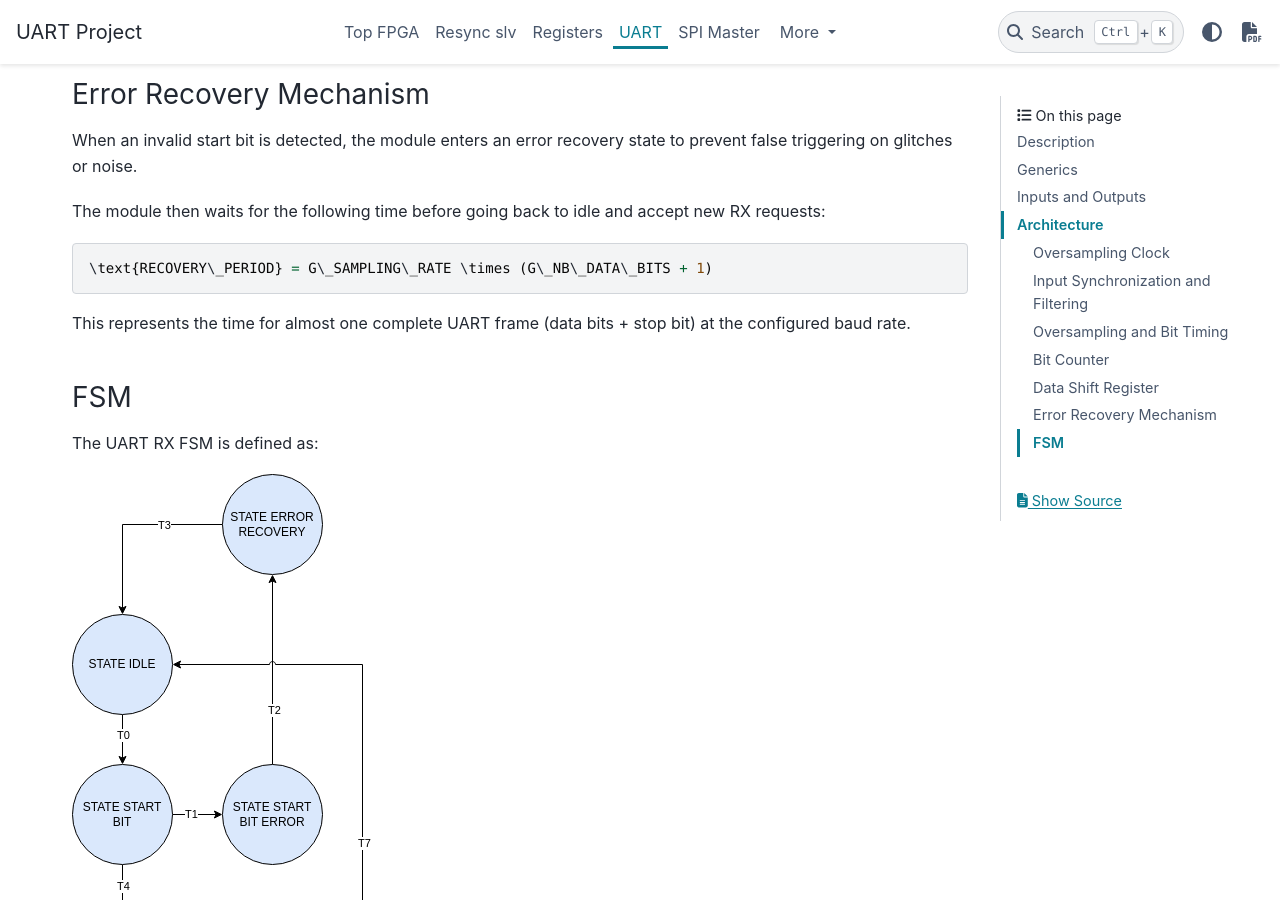
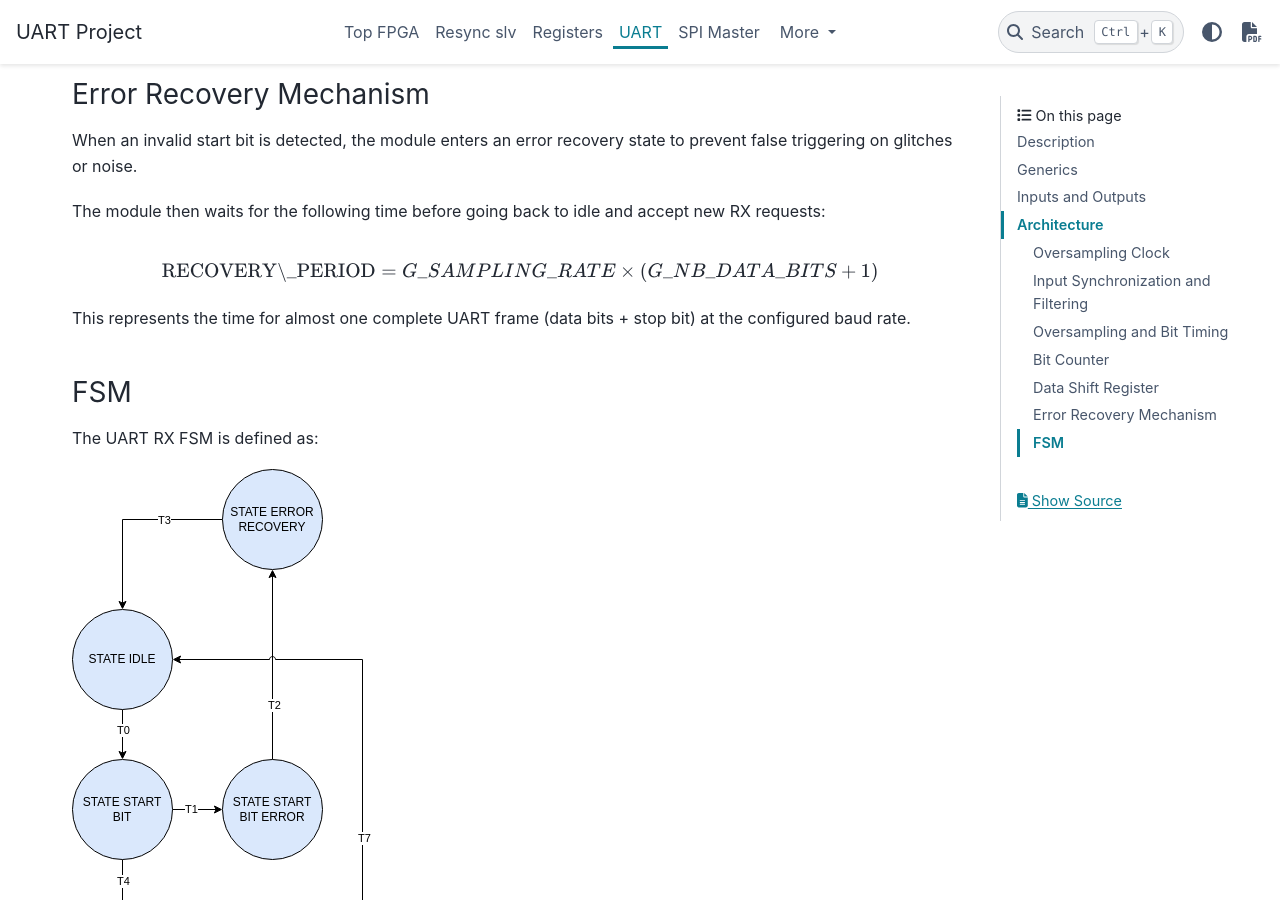
Before and after one commit to CharrierTim/uart, a Sphinx documentation site: the page built from docs/source/modules/uart_rx.rst, in a window 1280 px wide and 900 px high, scrolled down 4398 px. Built offline with Sphinx 7.4.7 and the PyData theme 0.15.4, drawn with Linux system fonts in a browser that asks for light colours; the version number is read from the project's files by our own code.

Commit message:
chore: add missing 'math' directive

```diff
--- a/docs/source/modules/uart_rx.rst
+++ b/docs/source/modules/uart_rx.rst
@@ -253,7 +253,7 @@ prevent false triggering on glitches or noise.
 The module then waits for the following time before going back to idle and accept new RX
 requests:
 
-::
+.. math::
 
     \text{RECOVERY\_PERIOD} = G\_SAMPLING\_RATE \times (G\_NB\_DATA\_BITS + 1)
 
```
